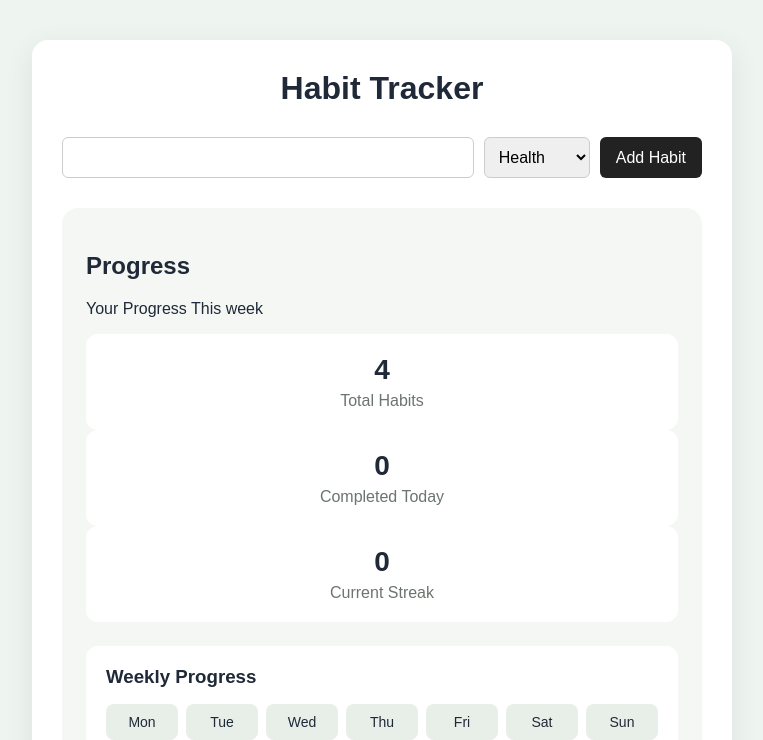
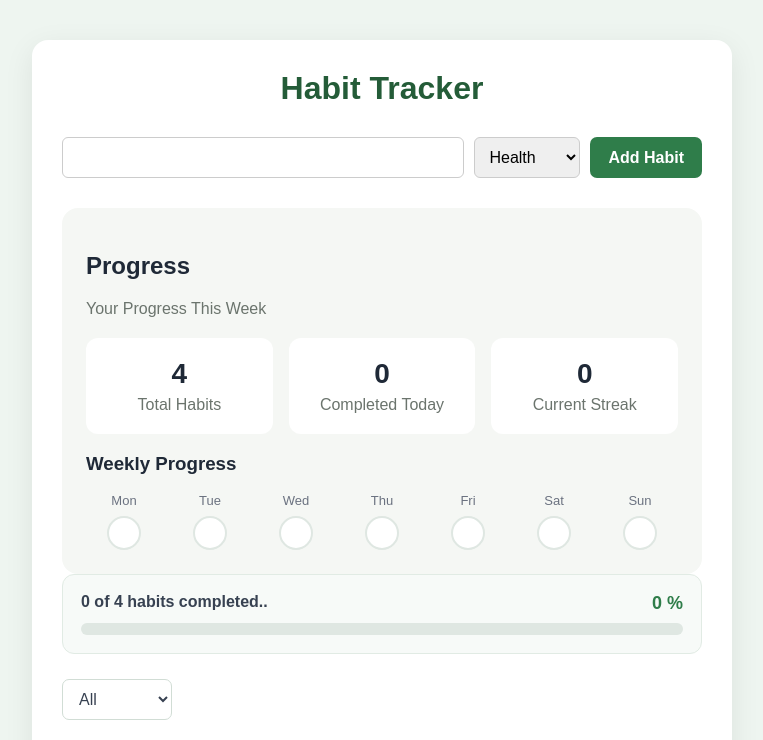
Before and after one commit to Mumbinyaguthii/Habit-Tracker, a React (Vite) app: page / in a window 1280 px wide. Shown: the top 740 px of the page, without its empty margins (258-1021 px from the left). Built offline with nearby package versions, Linux system fonts and the light colour scheme.

Commit message:
added functionality to the progress section

```diff
--- a/src/App.jsx
+++ b/src/App.jsx
@@ -152,7 +152,7 @@ const App = () => {
         addHabit={addHabit}
       />
 
-      <Progress habits={habits} />
+      <Progress habits={habits} calculateStreak={calculateStreak} />
 
       <ProgressBar
         completedHabits={completedHabits}
--- a/src/components/HabitItem.jsx
+++ b/src/components/HabitItem.jsx
@@ -52,8 +52,9 @@ const HabitItem = ({
           </button>
         </div>
       ) : (
+        <>
           <span>{habit.name}</span>
-      )}
+
           <span>{habit.category}</span>
 
           <p className="streak">
@@ -67,6 +68,8 @@ const HabitItem = ({
           <button className="del" onClick={() => deleteHabit(habit.id)}>
             Delete
           </button>
+        </>
+      )}
     </div>
   );
 };
--- a/src/components/HabitList.jsx
+++ b/src/components/HabitList.jsx
@@ -9,7 +9,10 @@ const HabitList = ({
 }) => {
   return (
     <div>
-      {habits.map((habit) => (
+      {habits.length === 0 ? (
+        <p className="empty-space">No habits found.</p>
+      ) : (
+        habits.map((habit) => (
           <HabitItem
             key={habit.id}
             habit={habit}
@@ -18,7 +21,8 @@ const HabitList = ({
             calculateStreak={calculateStreak}
             editHabit={editHabit}
           />
-      ))}
+        ))
+      )}
     </div>
   );
 };
--- a/src/components/Progress.jsx
+++ b/src/components/Progress.jsx
@@ -1,25 +1,53 @@
-const Progress = ({ habits }) => {
+const Progress = ({ habits, calculateStreak }) => {
+  const today = new Date().toISOString().split("T")[0];
+
+  const completedToday = habits.filter((habit) =>
+    habit.completedDates.includes(today),
+  ).length;
+
+  const getDateForDay = (dayIndex) => {
+    const date = new Date();
+    const currentDay = date.getDay();
+
+    const mondayIndex = currentDay === 0 ? 6 : currentDay - 1;
+
+    date.setDate(date.getDate() - mondayIndex + dayIndex);
+
+    return date.toISOString().split("T")[0];
+  };
+
+  const weekDays = ["Mon", "Tue", "Wed", "Thu", "Fri", "Sat", "Sun"];
+
   return (
     <section className="progress-container">
       <h2>Progress</h2>
 
-      <div className="Progress-header">
-        <p>Your Progress This week</p>
+      <div className="progress-header">
+        <p>Your Progress This Week</p>
       </div>
 
-      <div className="Progress-stats">
+      <div className="progress-stats">
         <div className="stat-card">
           <h3>{habits.length}</h3>
           <p>Total Habits</p>
         </div>
 
         <div className="stat-card">
-          <h3>0</h3>
+          <h3>{completedToday}</h3>
           <p>Completed Today</p>
         </div>
 
         <div className="stat-card">
-          <h3>0</h3>
+          <h3>
+            {" "}
+            {habits.length > 0
+              ? Math.max(
+                  ...habits.map((habit) =>
+                    calculateStreak(habit.completedDates),
+                  ),
+                )
+              : 0}
+          </h3>
           <p>Current Streak</p>
         </div>
       </div>
@@ -28,13 +56,23 @@ const Progress = ({ habits }) => {
         <h3>Weekly Progress</h3>
 
         <div className="week-days">
-          <span>Mon</span>
-          <span>Tue</span>
-          <span>Wed</span>
-          <span>Thu</span>
-          <span>Fri</span>
-          <span>Sat</span>
-          <span>Sun</span>
+          {weekDays.map((day, index) => {
+            const date = getDateForDay(index);
+
+            const completed = habits.some((habit) =>
+              habit.completedDates.includes(date),
+            );
+
+            return (
+              <div
+                key={day}
+                className={`day ${completed ? "completed-day" : ""}`}
+              >
+                <span>{day}</span>
+                <div className="day-circle">{completed ? "✓" : ""}</div>
+              </div>
+            );
+          })}
         </div>
       </div>
     </section>
--- a/src/index.css
+++ b/src/index.css
@@ -18,6 +18,7 @@ h1 {
   margin-top: 0;
   margin-bottom: 30px;
   font-size: 32px;
+  color: #245c38;
 }
 button,
 input,
@@ -52,16 +53,19 @@ select {
 }
 
 .add {
-  padding: 10px 16px;
+  padding: 10px 18px;
   border: none;
-  border-radius: 6px;
+  border-radius: 7px;
   cursor: pointer;
-  background: #222;
+  background: #2f7d4a;
   color: white;
+  font-weight: 600;
+  transition: 0.2s ease;
 }
 
 .add:hover {
-  opacity: 0.85;
+  background: #25663b;
+  transform: translateY(-1px);
 }
 
 .progress-container {
@@ -112,32 +116,6 @@ select {
   color: #6b746d;
 }
 
-.weekly-progress {
-  margin-top: 24px;
-  padding: 20px;
-  border-radius: 12px;
-  background-color: white;
-}
-
-.weekly-progress h3 {
-  margin: 0;
-}
-
-.week-days {
-  display: grid;
-  grid-template-columns: repeat(7, 1fr);
-  gap: 8px;
-  margin-top: 16px;
-}
-
-.week-days span {
-  padding: 10px 5px;
-  border-radius: 8px;
-  background-color: #e8eee8;
-  text-align: center;
-  font-size: 14px;
-}
-
 .progress-section {
   margin-bottom: 25px;
   padding: 18px;
@@ -168,13 +146,54 @@ select {
   transition: width 0.4s ease;
 }
 
+.week-days {
+  display: flex;
+  justify-content: space-between;
+  gap: 10px;
+  margin-top: 15px;
+}
+
+.day {
+  display: flex;
+  flex-direction: column;
+  align-items: center;
+  gap: 8px;
+  flex: 1;
+}
+
+.day > span {
+  font-size: 13px;
+  color: #6b7280;
+  font-weight: 500;
+}
+
+.day-circle {
+  width: 34px;
+  height: 34px;
+  border: 2px solid #dfe7e2;
+  border-radius: 50%;
+  display: flex;
+  align-items: center;
+  justify-content: center;
+  font-size: 15px;
+  color: #2f7d4a;
+  background: white;
+}
+
+.completed-day .day-circle {
+  background: #2f7d4a;
+  border-color: #2f7d4a;
+  color: white;
+}
+
 .category-filter {
   padding: 10px 12px;
   margin-bottom: 20px;
-  border: 1px solid #ccc;
-  border-radius: 6px;
+  border: 1px solid #d1ddd5;
+  border-radius: 7px;
   background: white;
   cursor: pointer;
+  color: #374151;
 }
 
 .habit-item {
@@ -189,6 +208,15 @@ select {
   transition:
     transform 0.2s ease,
     box-shadow 0.2s ease;
+}
+
+.empty-state {
+  text-align: center;
+  padding: 30px;
+  color: #6b7280;
+  background: #f8faf9;
+  border-radius: 10px;
+  border: 1px dashed #d1ddd5;
 }
 
 .habit-item:hover {
@@ -272,7 +300,8 @@ select {
   display: flex;
   align-items: center;
   gap: 10px;
-  width: 100%;
+  flex: 1;
+  min-width: 0;
 }
 
 .edit-input {
@@ -286,6 +315,7 @@ select {
 }
 
 .edit-select {
+  width: 120px;
   padding: 10px 12px;
   font-size: 15px;
   border: 1px solid #cbd5cf;
@@ -299,10 +329,9 @@ select {
 }
 
 .save {
-  padding: 8px 14px;
+  padding: 10px 15px;
   border: none;
   border-radius: 7px;
-  cursor: pointer;
   background: #2f7d4a;
   color: white;
   cursor: pointer;
@@ -341,4 +370,12 @@ select {
   .save {
     width: 100%;
   }
+
+  .progress-stats {
+    grid-template-columns: 1fr;
+  }
+
+  .week-days {
+    gap: 5px;
+  }
 }
```
Lines whose indentation alone changed are shown as unchanged.
